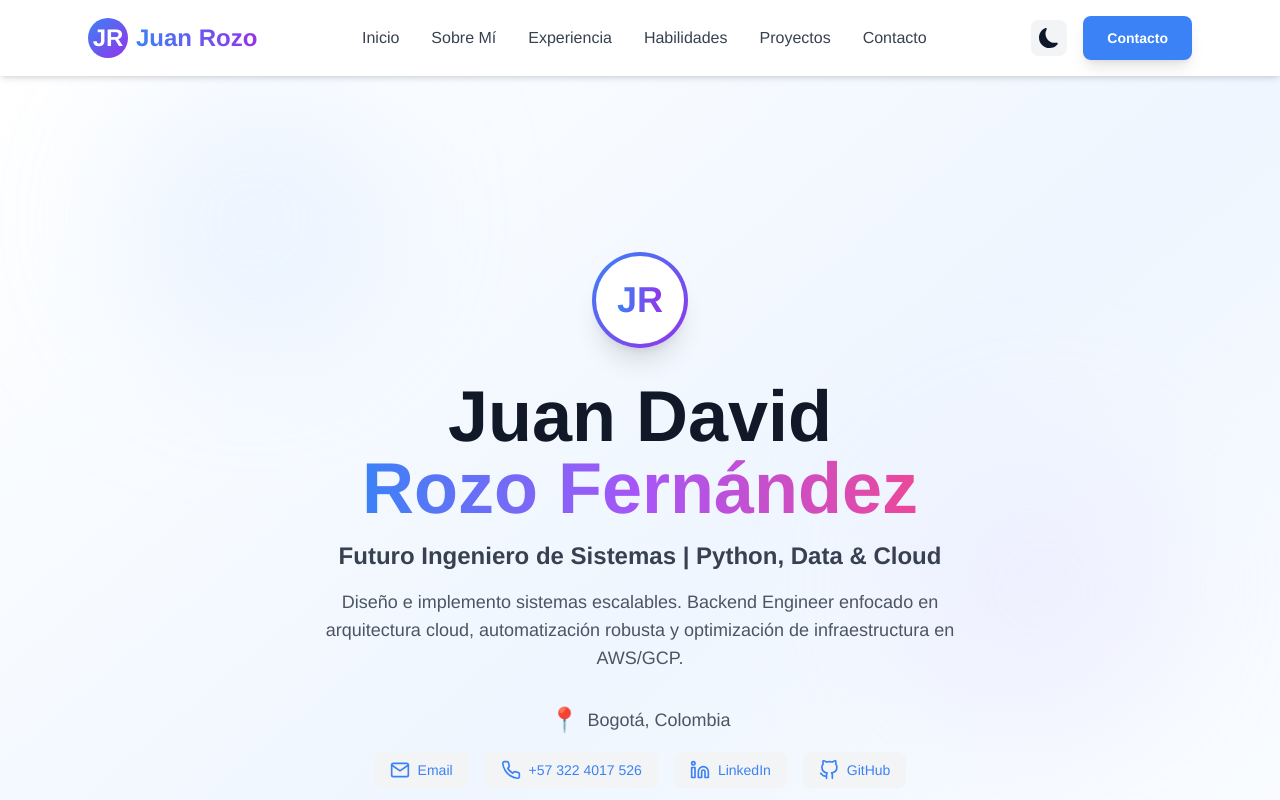
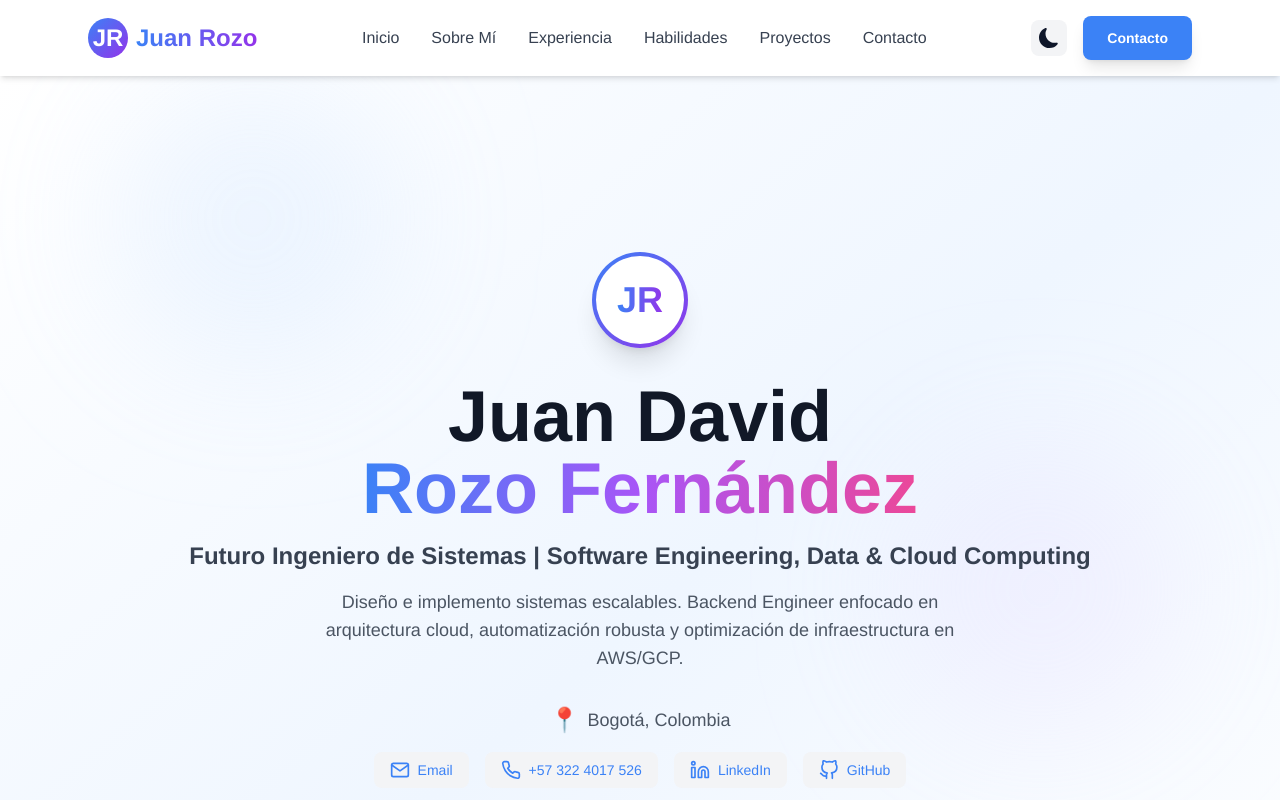
Before and after one commit to juandax777/systems-engineer-portfolio, a React (Vite) app: page / in a window 1280 px wide. Shown: the top 800 px of the page. Built offline with nearby package versions, Linux system fonts and the light colour scheme.

Commit message:
feat: update Hero section title to reflect Software Engineering focus

```diff
--- a/src/components/sections/Hero.tsx
+++ b/src/components/sections/Hero.tsx
@@ -79,7 +79,7 @@ const Hero: React.FC = () => {
                     variants={itemVariants}
                     className="text-xl md:text-2xl text-gray-700 dark:text-gray-300 mb-4 font-semibold"
                 >
-                    Futuro Ingeniero de Sistemas | Python, Data & Cloud
+                    Futuro Ingeniero de Sistemas | Software Engineering, Data & Cloud Computing
                 </motion.p>
 
                 {/* Description */}
```
